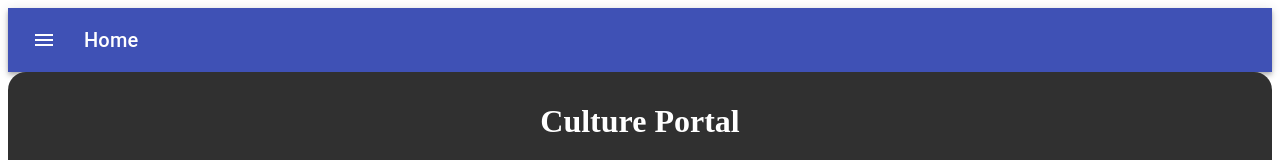
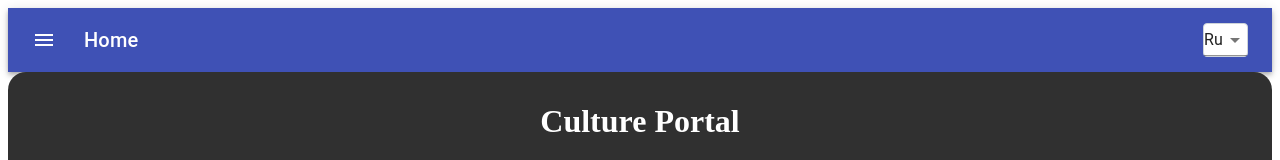
Before and after one commit to DzmitryCavi/culture-portal, a React (Create React App) app: page / in a window 1280 px wide. Shown: the top 160 px of the page. Built offline with nearby package versions, Linux system fonts and the light colour scheme.

Commit message:
faet: add lang selecter

```diff
--- a/src/components/navigation/navigation.tsx
+++ b/src/components/navigation/navigation.tsx
@@ -11,7 +11,9 @@ import {
     Divider,
     ListItem,
     ListItemIcon,
-    ListItemText
+    FormControl,
+    NativeSelect
+
 } from "@material-ui/core";
 import MenuIcon from "@material-ui/icons/Menu";
 import InboxIcon from "@material-ui/icons/MoveToInbox";
@@ -26,12 +28,39 @@ const useStyles = makeStyles((theme: Theme) =>
     },
     title: {
       flexGrow: 1
+    },
+    input: {
+      borderRadius: 4,
+      position: "relative",
+      backgroundColor: theme.palette.background.paper,
+      border: "1px solid #ced4da",
+      fontSize: 16,
+      transition: theme.transitions.create(["border-color", "box-shadow"]),
+      // Use the system font instead of the default Roboto font.
+      fontFamily: [
+        "-apple-system",
+        "BlinkMacSystemFont",
+        '"Segoe UI"',
+        "Roboto",
+        '"Helvetica Neue"',
+        "Arial",
+        "sans-serif",
+        '"Apple Color Emoji"',
+        '"Segoe UI Emoji"',
+        '"Segoe UI Symbol"'
+      ].join(","),
+      "&:focus": {
+        borderRadius: 4,
+        borderColor: "#80bdff",
+        boxShadow: "0 0 0 0.2rem rgba(0,123,255,.25)"
+      }
     }
   })
 );
 
 export default function Navigation() {
   const classes = useStyles();
+  const [lang, setLang] = React.useState("");
   const [state, setState] = React.useState({
     menu: false
   });
@@ -47,6 +76,10 @@ export default function Navigation() {
     }
 
     setState({ ...state, menu: open });
+  };
+
+  const handleLangChange = (event: React.ChangeEvent<{ value: unknown }>) => {
+    setLang(event.target.value as string);
   };
 
   const sideList = () => (
@@ -86,6 +119,18 @@ export default function Navigation() {
           <Typography variant="h6" className={classes.title}>
             Home
           </Typography>
+          <FormControl className={classes.input}>
+            <NativeSelect
+              id="demo-customized-select-native"
+              value={lang}
+              onChange={handleLangChange}
+              // input={<BootstrapInput />}
+            >
+              <option value={'Ru'}>Ru</option>
+              <option value={'En'}>En</option>
+              <option value={'Be'}>Be</option>
+            </NativeSelect>
+          </FormControl>
         </Toolbar>
       </AppBar>
       <Drawer open={state.menu} onClose={toggleDrawer(false)}>
```
